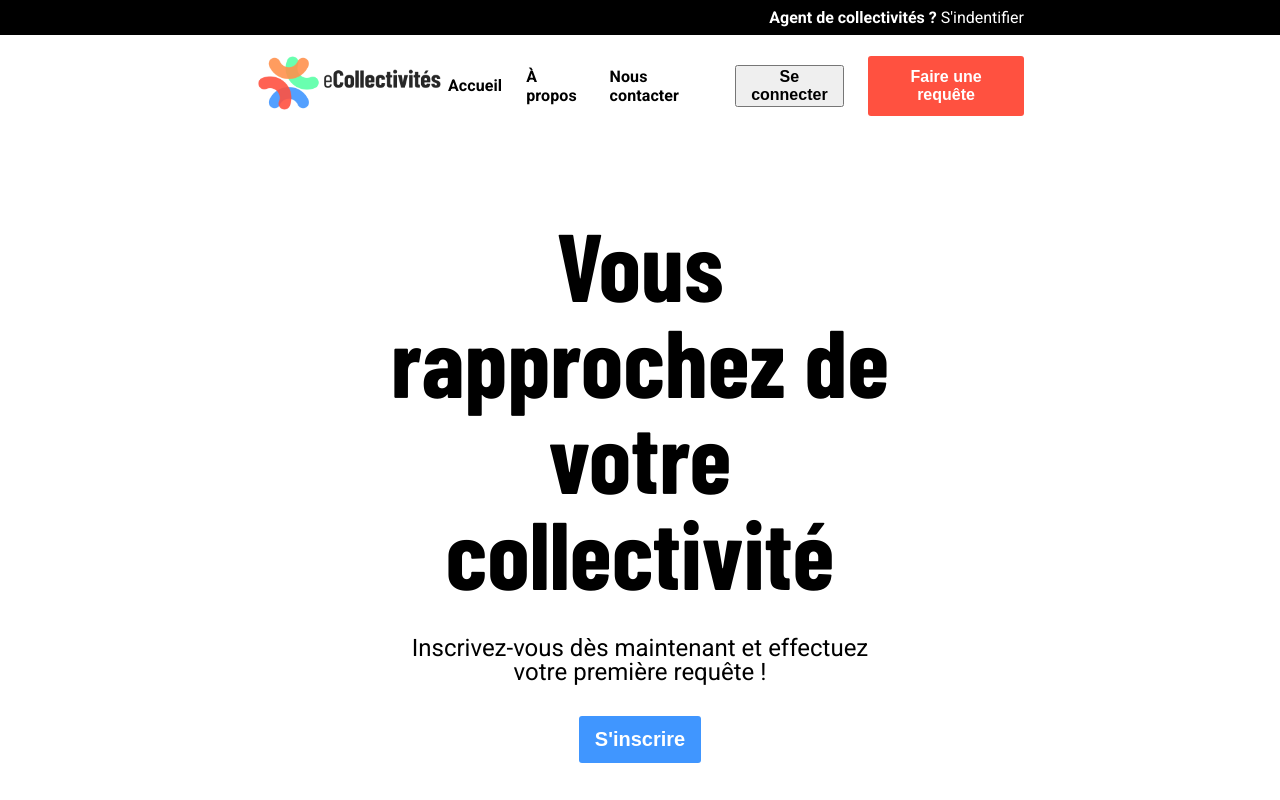
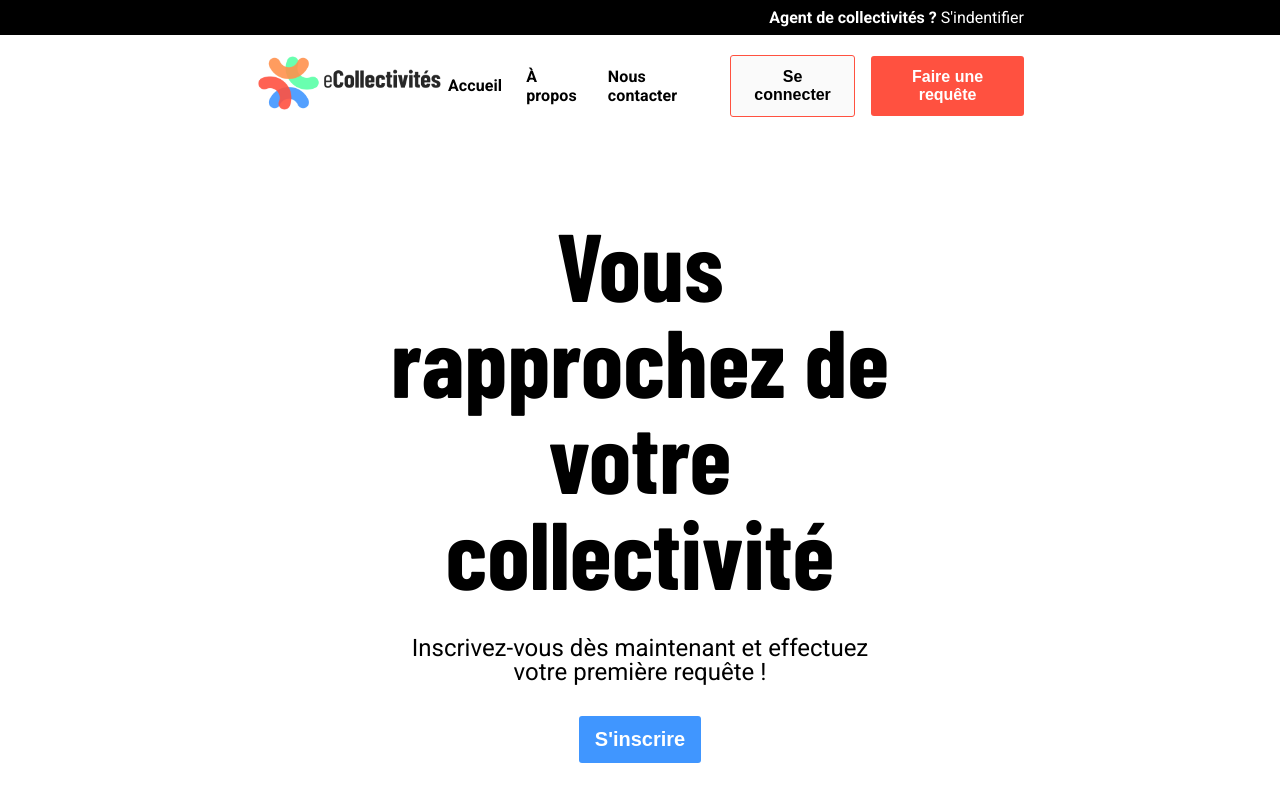
Before and after one commit to marcaureln/ecollectivites, a Nuxt app in the folder apps/app/: page / in a window 1280 px wide. Built offline with nearby package versions, Linux system fonts and the light colour scheme.

Commit message:
Style login button

```diff
--- a/apps/app/components/TheNavbar.vue
+++ b/apps/app/components/TheNavbar.vue
@@ -2,11 +2,7 @@
   <nav>
     <div class="nav-start">
       <nuxt-link to="/">
-        <img
-          src="@/assets/img/logo-large.png"
-          alt="Logo eCollectivités"
-          class="logo"
-        />
+        <img src="@/assets/img/logo-large.png" alt="Logo eCollectivités" class="logo" />
       </nuxt-link>
     </div>
 
@@ -17,14 +13,9 @@
     </div>
 
     <div class="nav-end">
-      <button v-if="!isLoggedIn" class="nav-link" @click="openLoginModal()">
-        Se connecter
-      </button>
-      <button v-else class="nav-link">Mon compte</button>
-      <LoginModal
-        :isActive="isLoginModalActive"
-        @close="closeLoginModal()"
-      ></LoginModal>
+      <button v-if="!isLoggedIn" class="login-btn" @click="openLoginModal()">Se connecter</button>
+      <button v-else class="my-account-btn">Mon compte</button>
+      <LoginModal :isActive="isLoginModalActive" @close="closeLoginModal()"></LoginModal>
       <button class="make-request-btn">Faire une requête</button>
     </div>
   </nav>
@@ -83,6 +74,17 @@ nav {
   margin-right: 1.5rem;
 }
 
+.login-btn {
+  @include button;
+  @include button-inverted;
+  margin-right: 1rem;
+}
+
+.my-account-btn {
+  @include button($secondary, $on-secondary, $secondary-variant);
+  margin-right: 1rem;
+}
+
 .make-request-btn {
   @include button;
 }
```
